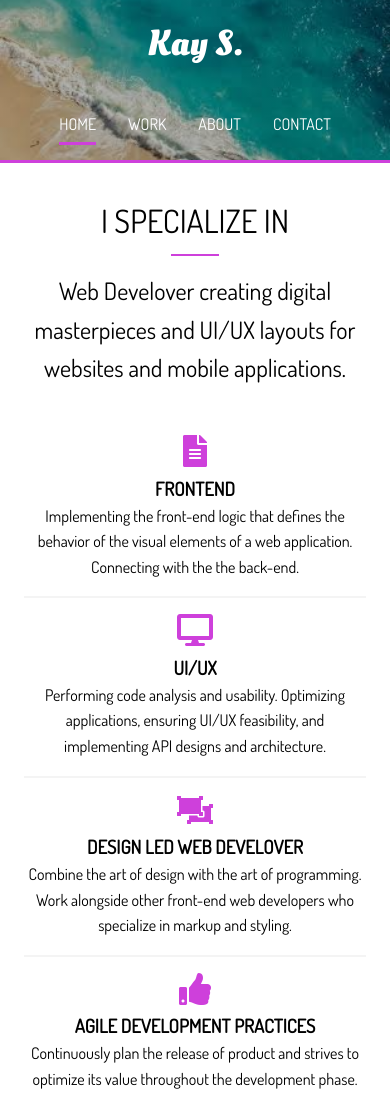
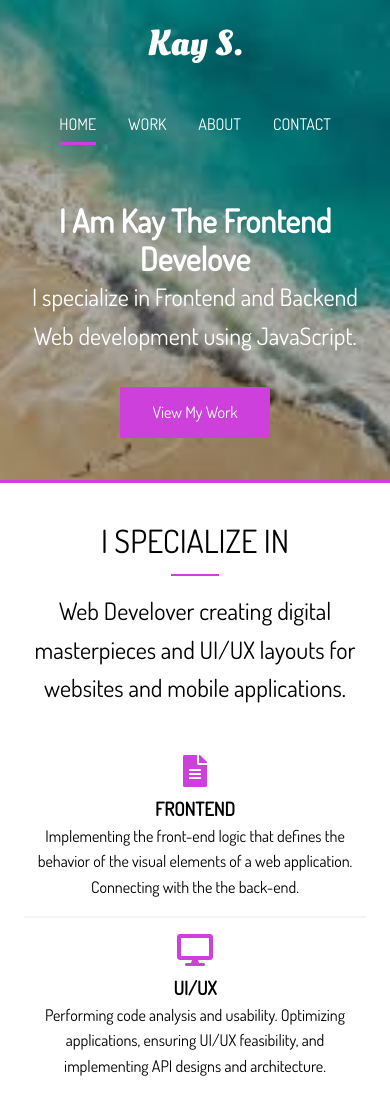
Before and after one commit to Kay-bot/more-about-kay, a website: page dist/index.html in a window 390 px wide. Shown: the top 1095 px of the page. Drawn offline with Linux system fonts and the light colour scheme.

Commit message:
header content for smaller devices

```diff
--- a/scss/_media.scss
+++ b/scss/_media.scss
@@ -22,11 +22,13 @@
 
   #header {
     &-home {
-      height: 10rem;
+      height: 30rem;
       border-bottom: 3px solid $main-color;
       background-position: 20% 30%;
       .header-content {
-        display: none;
+        h1 {
+          font-size: 2rem;
+        }
       }
     }
     &-inner {
```
Also changed, not shown: dist/css/main.css.
